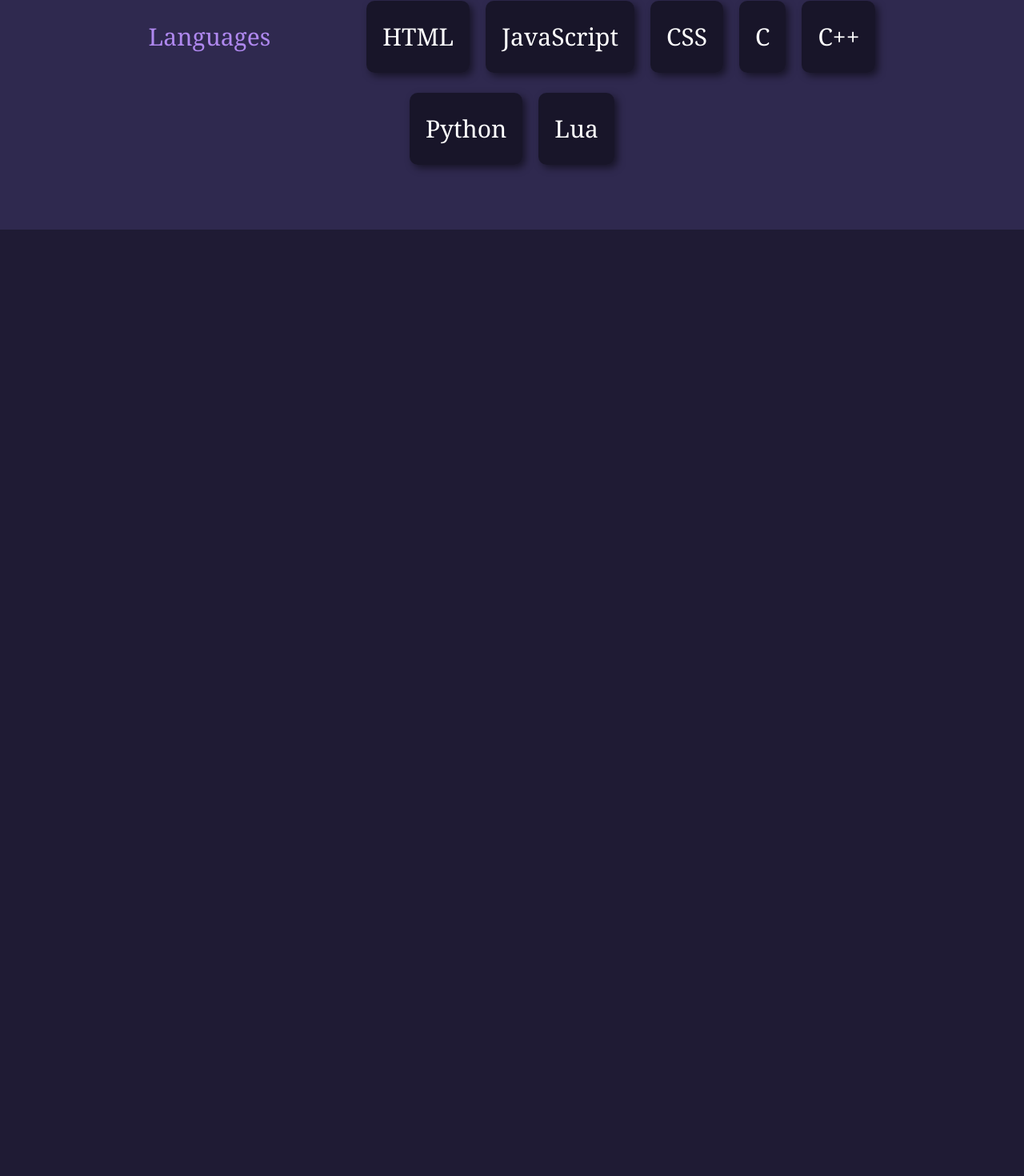
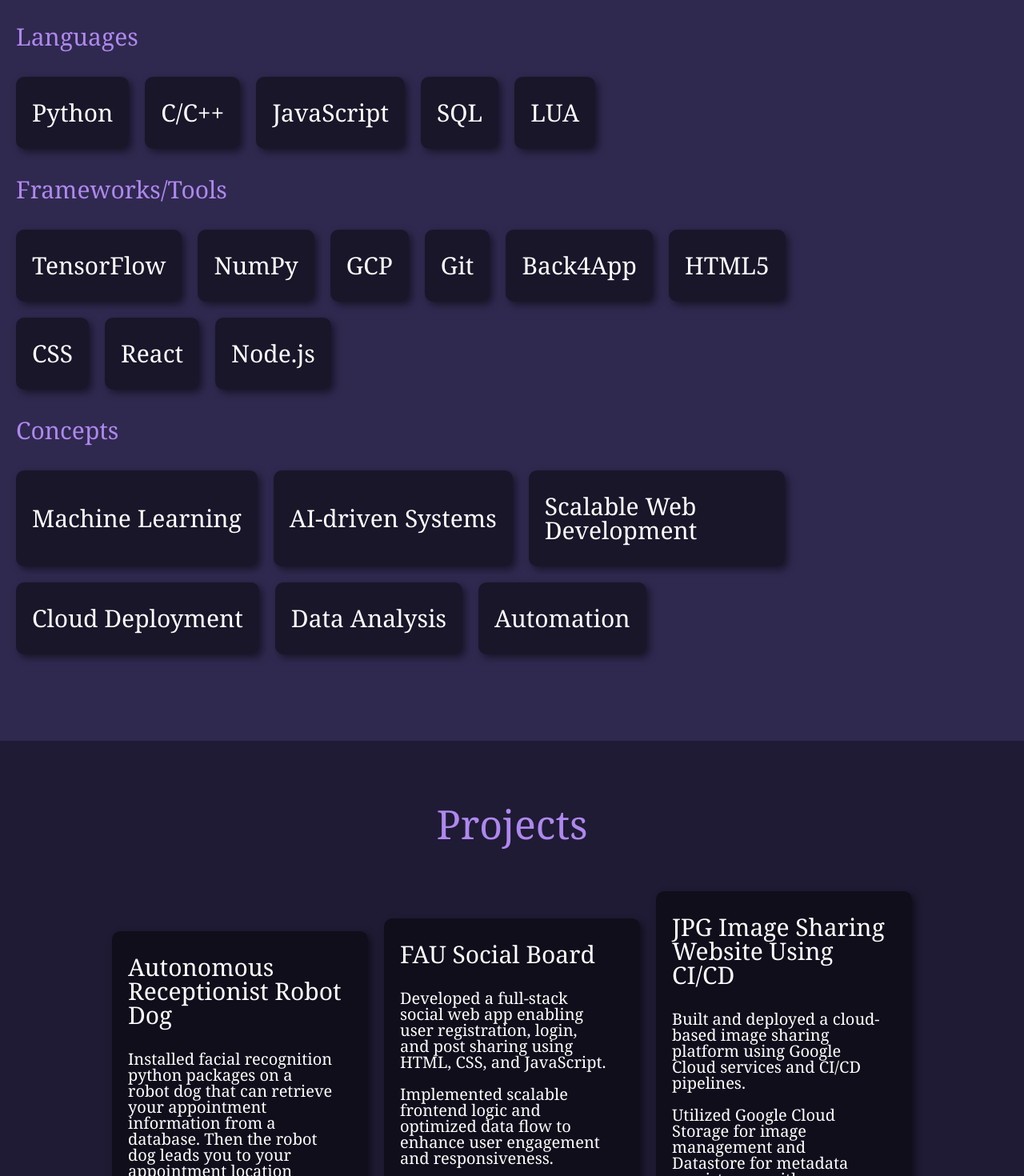
Before and after one commit to calebpanoch/personal-website, a Vue app: page / in a window 1280 px wide. Shown: the part 2140-3610 px from the top of the page at 80% size. Before the commit the page ends 2427 px from the top, so only its background shows below. Built offline with nearby package versions, Linux system fonts and the light colour scheme.

Commit message:
Added skills & added Projects section

```diff
--- a/src/App.vue
+++ b/src/App.vue
@@ -1,6 +1,9 @@
 <script setup>
 import VueTyper from 'vue3-typer'
 import "vue3-typer/dist/vue-typer.css"
+const languages = ["Python", "C/C++", "JavaScript", "SQL", "LUA"]
+const fwstls = ["TensorFlow", "NumPy", "GCP", "Git", "Back4App", "HTML5", "CSS", "React", "Node.js"]
+const concepts = ["Machine Learning", "AI-driven Systems", "Scalable Web Development", "Cloud Deployment", "Data Analysis", "Automation"]
 
 function scrollTo(id) {
   const el = document.getElementById(id)
@@ -93,31 +96,84 @@ function scrollTo(id) {
 
   <div class="education" id="skills">
     <p v-motion-slide-visible-once-bottom id="label">Skills</p>
+    <div>
+      <p class="category">Languages</p>
+      <div class="box-row">
+        <div
+          v-for="(language, index) in languages"
+          :key="index"
+          v-motion-slid-visible-once-left
+          class="box"
+          >
+          <p class="title">{{ language }}</p>
+        </div>
+      </div>
+
+      <p class="category">Frameworks/Tools</p>
+      <div class="box-row">
+        <div
+          v-for="(fwtl, index) in fwstls"
+          :key="index"
+          v-motion-slid-visible-once-left
+          class="box"
+          >
+          <p class="title">{{ fwtl }}</p>
+        </div>
+      </div>
+
+      <p class="category">Concepts</p>
+      <div class="box-row">
+        <div
+          v-for="(concept, index) in concepts"
+          :key="index"
+          v-motion-slid-visible-once-left
+          class="box"
+          >
+          <p class="title">{{ concept }}</p>
+        </div>
+      </div>
+      <br></br>
+      <br></br>
+      <br></br>
+      <br></br>
+    </div>
+  </div>
+  <div class="experience" id="projects">
+    <p v-motion-slide-visible-once-bottom id="label">Projects</p>
     <div class="box-container">
-      <p class="category">Languages</p>
-      <div v-motion-slide-visible-once-right class="box">
-        <p class="title">HTML</p>
+      <div v-motion-slide-visible-once-left class="box">
+        <p class="title">Autonomous Receptionist Robot Dog</p>
+        <p class="major">Installed facial recognition python packages on a robot dog that can retrieve your appointment information from a
+database. Then the robot dog leads you to your appointment location</p>
+      </div>
+      <div v-motion-slide-visible-once-bottom class="box">
+        <p class="title">FAU Social Board</p>
+        <p class="major">
+          Developed a full-stack social web app enabling user registration, login, and post sharing using HTML, CSS, and JavaScript.
+          <br></br><br></br>
+          Implemented scalable frontend logic and optimized data flow to enhance user engagement and responsiveness.</p>
+        <p class="date"><a style="color: #af88ef" href="https://github.com/calebpanoch/cen4010_spr23_g20">GitHub</a></p>
       </div>
       <div v-motion-slide-visible-once-right class="box">
-        <p class="title">JavaScript</p>
-      </div>
-      <div v-motion-slide-visible-once-left width="auto" class="box">
-        <p class="title">CSS</p>
+        <p class="title">JPG Image Sharing Website Using CI/CD</p>
+        <p class="major">
+          Built and deployed a cloud-based image sharing platform using Google Cloud services and CI/CD pipelines.
+          <br></br><br></br>
+          Utilized Google Cloud Storage for image management and Datastore for metadata persistence, with secure
+          authentication through Back4App.
+        </p>
       </div>
       <div v-motion-slide-visible-once-right class="box">
-        <p class="title">C</p>
-      </div>
-      <div v-motion-slide-visible-once-right class="box">
-        <p class="title">C++</p>
-      </div>
-      <div v-motion-slide-visible-once-right class="box">
-        <p class="title">Python</p>
-      </div>
-      <div v-motion-slide-visible-once-right class="box">
-        <p class="title">Lua</p>
+        <p class="title">Multi-Party Computation Intersection</p>
+        <p class="major">
+          Developed a GUI application that uses cryptographic protocols to compare datasets across distributed instances without exposing private data.
+          <br></br><br></br>
+          Demonstrated secure computation principles in multi-user environments.
+        </p>
       </div>
     </div>
   </div>
+
 </template>
 
 <style></style>
--- a/src/main.css
+++ b/src/main.css
@@ -70,59 +70,59 @@ html, body {
   flex-wrap: wrap;
   align-items: center;
 }
-.box-container .category {
-  color: #af88ef;
-  font-family: georgia, sans-serif;
-  font-size: 30px;
-  padding-right: 100px;
-}
-.box-container .box {
+.box {
   background: #00000079;
   padding-right: 20px;
   max-width: 25vw;
   border-radius: 10px;
   line-height: 1.4px;
   box-shadow: 4px 4px 10px rgba(0, 0, 0, 0.5);
+  align-content: center;
+
 }
-.box-container .box .title {
+.box .title {
   line-height: 1;
   font-size: 30px;
   padding-left: 20px;
 }
-.box-container .box .major {
+.box .major {
   line-height: 1;
   font-size: 20px;
   padding-left: 20px;
   padding-right: 20px;
 }
-.box-container .box .date {
+.box .date {
   line-height: 1;
   padding-left: 20px;
 }
-.box-container .box .description {
+.box .description {
   line-height: 1;
   padding-left: 20px;
   padding-right: 10px;
 }
-.box-container .box .gpa {
+.box .gpa {
   padding-left: 20px;
   padding-top: 20px;
   padding-bottom: 20px;
 }
-.box-container .box:hover {
+.box:hover {
   box-shadow: 4px 4px 10px #af88ef;
 }
-
-.box-skill-container {
-    width: 80vw;
-    display: flex;
-    gap: 20px;
-    justify-content: center;
-    flex-wrap: wrap;
-    align-items: center;
+.category {
+  color: #af88ef;
+  font-family: georgia, sans-serif;
+  font-size: 30px;
+  padding-right: 10px;
+  margin-right: auto;
 }
 .box-row {
-
+  display:flex;
+  flex-wrap: wrap;
+  width: 80%;
+  gap: 20px;
+}
+#projects .box {
+  min-height: 32vh;
 }
 
 .bio {
@@ -266,9 +266,8 @@ html, body {
     border: 2px solid #af88ef;
   }
 
-  .box-container .box {
-      background: #00000079;
-      max-width: 35vw;
+  .box {
+      max-width: 40vw;
   }
 }
 
@@ -297,6 +296,7 @@ html, body {
   }
 
   .button-link {
+    padding: 2px 5px;
     border: 1px solid #50055c;
   }
   .button-link:hover {
@@ -305,11 +305,7 @@ html, body {
   }
 
   .box-container .box {
-    max-width: 42vw;
-  }
-  .box-container .box {
-      background: #00000079;
-      max-width: 75vw;
+    max-width: 60vw;
   }
 }
 
@@ -345,12 +341,9 @@ html, body {
     border: 1px solid #af88ef;
   }
 
-  .box-container .box {
-    max-width: 42vw;
-  }
-  .box-container .box {
+  .box {
       background: #00000079;
-      max-width: 75vw;
+      max-width: 90vw;
   }
 }
 
```
Lines whose indentation alone changed are shown as unchanged.
